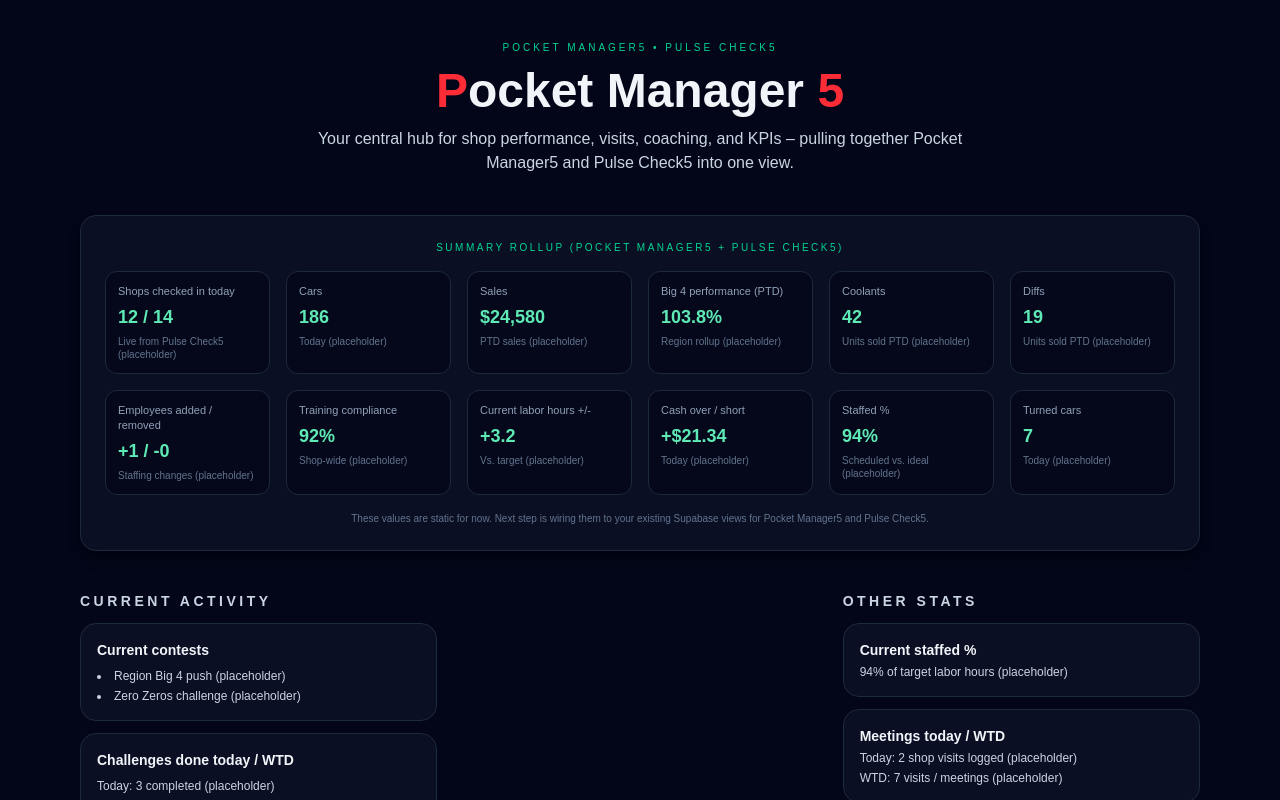
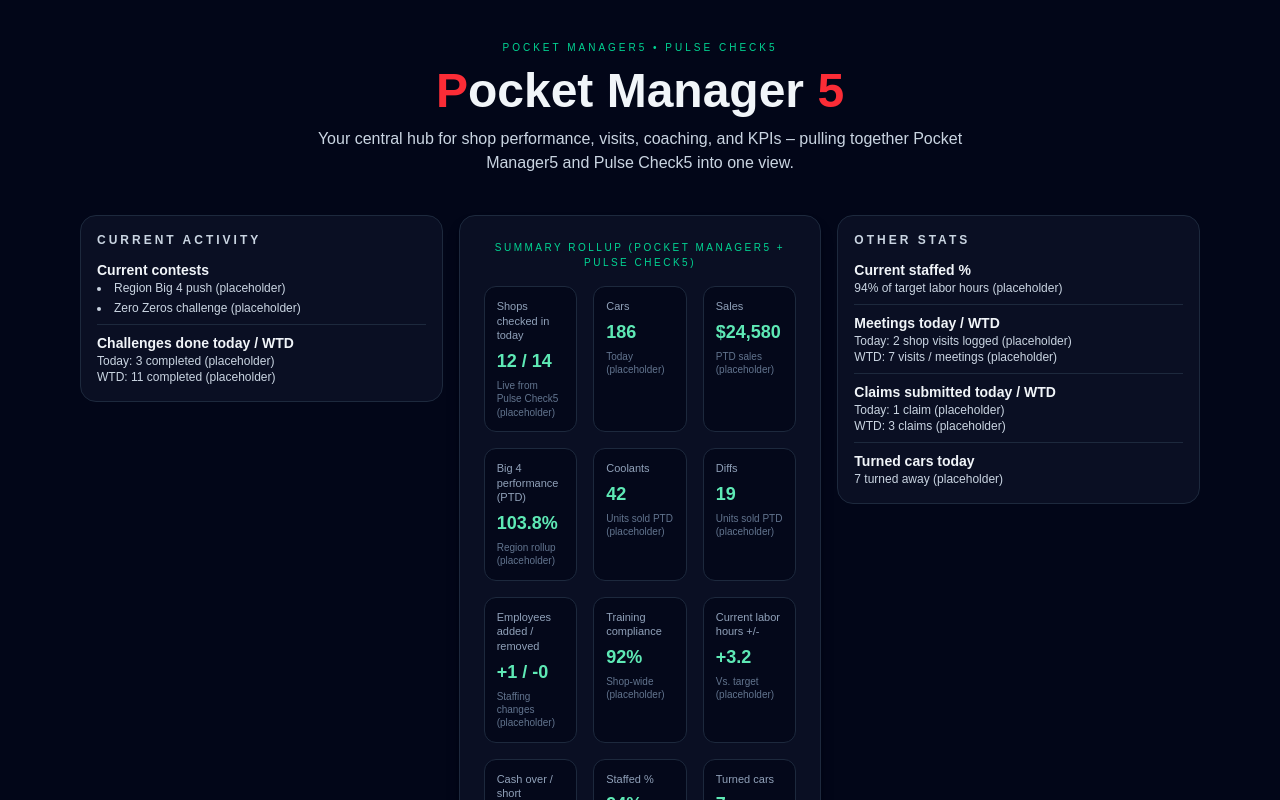
Before and after one commit to kwo744-075/pocketmanager5-site, a Next.js app: page / in a window 1280 px wide. Shown: the top 800 px of the page. Built offline with nearby package versions, Linux system fonts and the light colour scheme.

Commit message:
Tidy home layout and side panels

```diff
--- a/app/page.tsx
+++ b/app/page.tsx
@@ -1,4 +1,20 @@
 // app/page.tsx
+
+type MetricCardProps = {
+  label: string;
+  value: string;
+  note: string;
+};
+
+function MetricCard({ label, value, note }: MetricCardProps) {
+  return (
+    <div className="rounded-xl border border-slate-800 bg-slate-950/70 p-3">
+      <p className="text-[11px] text-slate-400 mb-1">{label}</p>
+      <p className="text-lg font-semibold text-emerald-300">{value}</p>
+      <p className="text-[10px] text-slate-500 mt-1">{note}</p>
+    </div>
+  );
+}
 
 export default function Home() {
   return (
@@ -19,15 +35,42 @@ export default function Home() {
           </p>
         </header>
 
-        {/* Summary rollup dashboard */}
-        <section className="flex justify-center">
-          <div className="w-full rounded-2xl border border-slate-800 bg-slate-900/60 p-5 md:p-6 shadow-lg shadow-black/30 space-y-4">
+        {/* Main dashboard row: left / center / right */}
+        <section className="grid gap-4 lg:grid-cols-3 items-start">
+          {/* Left – Current activity (long box) */}
+          <div className="rounded-2xl border border-slate-800 bg-slate-900/60 p-4 space-y-3">
+            <h2 className="text-xs font-semibold uppercase tracking-[0.25em] text-slate-300">
+              Current activity
+            </h2>
+
+            <div className="text-xs text-slate-300 space-y-2">
+              <div>
+                <p className="font-semibold text-slate-100 text-sm">
+                  Current contests
+                </p>
+                <ul className="list-disc list-inside space-y-1">
+                  <li>Region Big 4 push (placeholder)</li>
+                  <li>Zero Zeros challenge (placeholder)</li>
+                </ul>
+              </div>
+
+              <div className="pt-2 border-t border-slate-800">
+                <p className="font-semibold text-slate-100 text-sm">
+                  Challenges done today / WTD
+                </p>
+                <p>Today: 3 completed (placeholder)</p>
+                <p>WTD: 11 completed (placeholder)</p>
+              </div>
+            </div>
+          </div>
+
+          {/* Center – Summary rollup (12-box grid) */}
+          <div className="rounded-2xl border border-slate-800 bg-slate-900/60 p-5 md:p-6 shadow-lg shadow-black/30 space-y-4">
             <p className="text-[10px] tracking-[0.25em] uppercase text-emerald-400 text-center">
               Summary rollup (Pocket Manager5 + Pulse Check5)
             </p>
 
-            {/* 12 metric tiles – 6 per row on large screens */}
-            <div className="grid grid-cols-2 md:grid-cols-3 lg:grid-cols-6 gap-4 text-xs">
+            <div className="grid grid-cols-2 md:grid-cols-3 gap-4 text-xs">
               {/* TOP 6 */}
               <MetricCard
                 label="Shops checked in today"
@@ -98,52 +141,22 @@ export default function Home() {
               existing Supabase views for Pocket Manager5 and Pulse Check5.
             </p>
           </div>
-        </section>
 
-        {/* Sidebars: Current activity / Other stats */}
-        <section className="grid gap-6 lg:grid-cols-3">
-          {/* Left – Current activity */}
-          <div className="space-y-3">
-            <h2 className="text-sm font-semibold uppercase tracking-[0.25em] text-slate-300">
-              Current activity
-            </h2>
-
-            <div className="rounded-2xl border border-slate-800 bg-slate-900/60 p-4 text-xs text-slate-300 space-y-2">
-              <p className="font-semibold text-slate-100 text-sm">
-                Current contests
-              </p>
-              <ul className="list-disc list-inside space-y-1">
-                <li>Region Big 4 push (placeholder)</li>
-                <li>Zero Zeros challenge (placeholder)</li>
-              </ul>
-            </div>
-
-            <div className="rounded-2xl border border-slate-800 bg-slate-900/60 p-4 text-xs text-slate-300 space-y-2">
-              <p className="font-semibold text-slate-100 text-sm">
-                Challenges done today / WTD
-              </p>
-              <p>Today: 3 completed (placeholder)</p>
-              <p>WTD: 11 completed (placeholder)</p>
-            </div>
-          </div>
-
-          {/* Middle spacer / future content */}
-          <div className="hidden lg:block" />
-
-          {/* Right – Other stats */}
-          <div className="space-y-3">
-            <h2 className="text-sm font-semibold uppercase tracking-[0.25em] text-slate-300">
+          {/* Right – Other stats (long box) */}
+          <div className="rounded-2xl border border-slate-800 bg-slate-900/60 p-4 space-y-3">
+            <h2 className="text-xs font-semibold uppercase tracking-[0.25em] text-slate-300">
               Other stats
             </h2>
 
-            <div className="rounded-2xl border border-slate-800 bg-slate-900/60 p-4 text-xs text-slate-300 space-y-1">
+            <div className="text-xs text-slate-300 space-y-2">
+              <div>
                 <p className="font-semibold text-slate-100 text-sm">
                   Current staffed %
                 </p>
                 <p>94% of target labor hours (placeholder)</p>
               </div>
 
-            <div className="rounded-2xl border border-slate-800 bg-slate-900/60 p-4 text-xs text-slate-300 space-y-1">
+              <div className="pt-2 border-t border-slate-800">
                 <p className="font-semibold text-slate-100 text-sm">
                   Meetings today / WTD
                 </p>
@@ -151,7 +164,7 @@ export default function Home() {
                 <p>WTD: 7 visits / meetings (placeholder)</p>
               </div>
 
-            <div className="rounded-2xl border border-slate-800 bg-slate-900/60 p-4 text-xs text-slate-300 space-y-1">
+              <div className="pt-2 border-t border-slate-800">
                 <p className="font-semibold text-slate-100 text-sm">
                   Claims submitted today / WTD
                 </p>
@@ -159,11 +172,12 @@ export default function Home() {
                 <p>WTD: 3 claims (placeholder)</p>
               </div>
 
-            <div className="rounded-2xl border border-slate-800 bg-slate-900/60 p-4 text-xs text-slate-300 space-y-1">
+              <div className="pt-2 border-t border-slate-800">
                 <p className="font-semibold text-slate-100 text-sm">
                   Turned cars today
                 </p>
                 <p>7 turned away (placeholder)</p>
+              </div>
             </div>
           </div>
         </section>
@@ -229,20 +243,3 @@ export default function Home() {
     </main>
   );
 }
-
-/** Small helper component to keep the metric tiles clean */
-type MetricCardProps = {
-  label: string;
-  value: string;
-  note: string;
-};
-
-function MetricCard({ label, value, note }: MetricCardProps) {
-  return (
-    <div className="rounded-xl border border-slate-800 bg-slate-950/70 p-3">
-      <p className="text-[11px] text-slate-400 mb-1">{label}</p>
-      <p className="text-lg font-semibold text-emerald-300">{value}</p>
-      <p className="text-[10px] text-slate-500 mt-1">{note}</p>
-    </div>
-  );
-}
```
Lines whose indentation alone changed are shown as unchanged.
